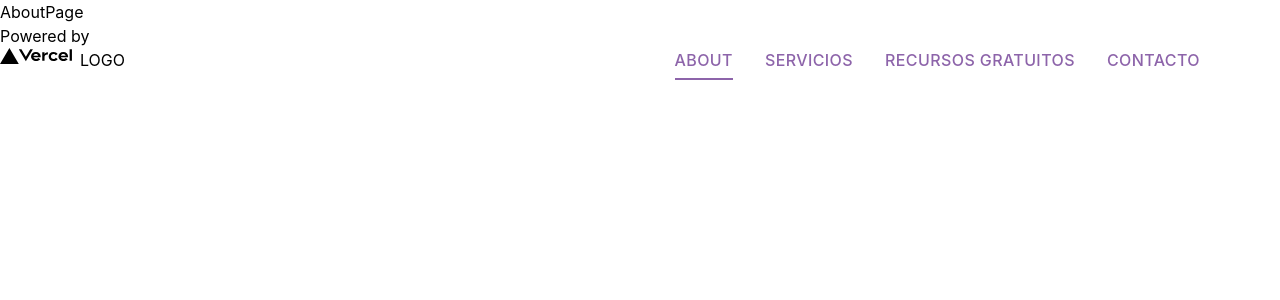
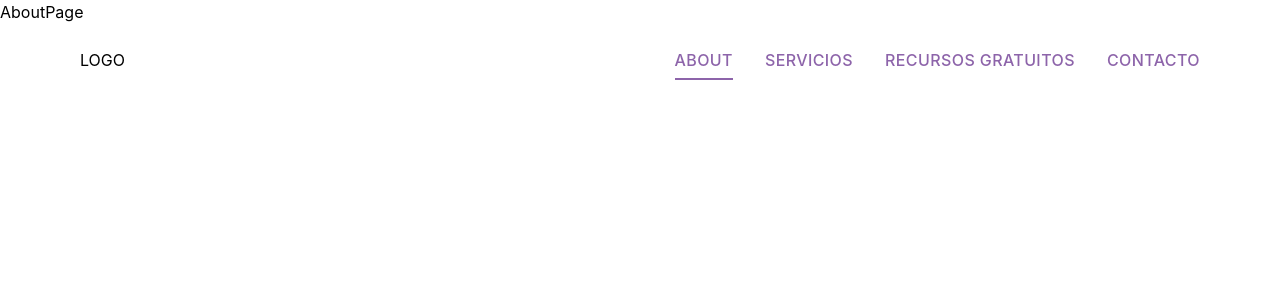
Before and after one commit to tomasg88/web-etp, a Next.js app: page /about in a window 1280 px wide. Shown: the top 300 px of the page. Built offline with nearby package versions, Linux system fonts and the light colour scheme.

Commit message:
remove next footer

```diff
--- a/components/layouts/RootLayout.tsx
+++ b/components/layouts/RootLayout.tsx
@@ -25,18 +25,7 @@
         {children}
       </main>
 
-      <footer>
-        <a
-          href="https://vercel.com?utm_source=create-next-app&utm_medium=default-template&utm_campaign=create-next-app"
-          target="_blank"
-          rel="noopener noreferrer"
-        >
-          Powered by{' '}
-          <span>
-            <Image src="/vercel.svg" alt="Vercel Logo" width={72} height={16} />
-          </span>
-        </a>
-      </footer>
+      <footer></footer>
     </>
   );
 }
```
